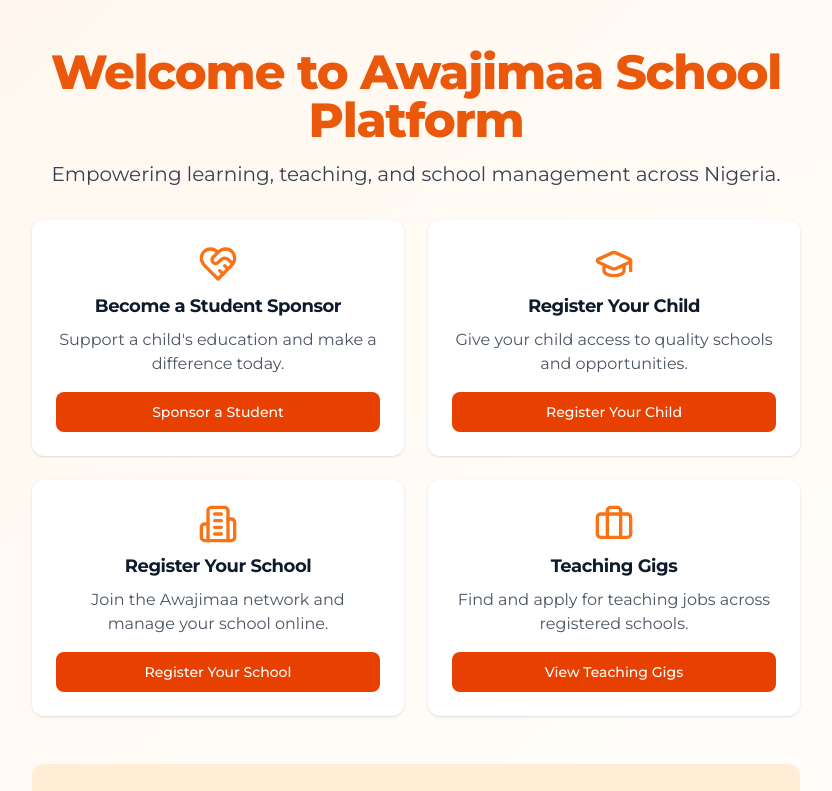
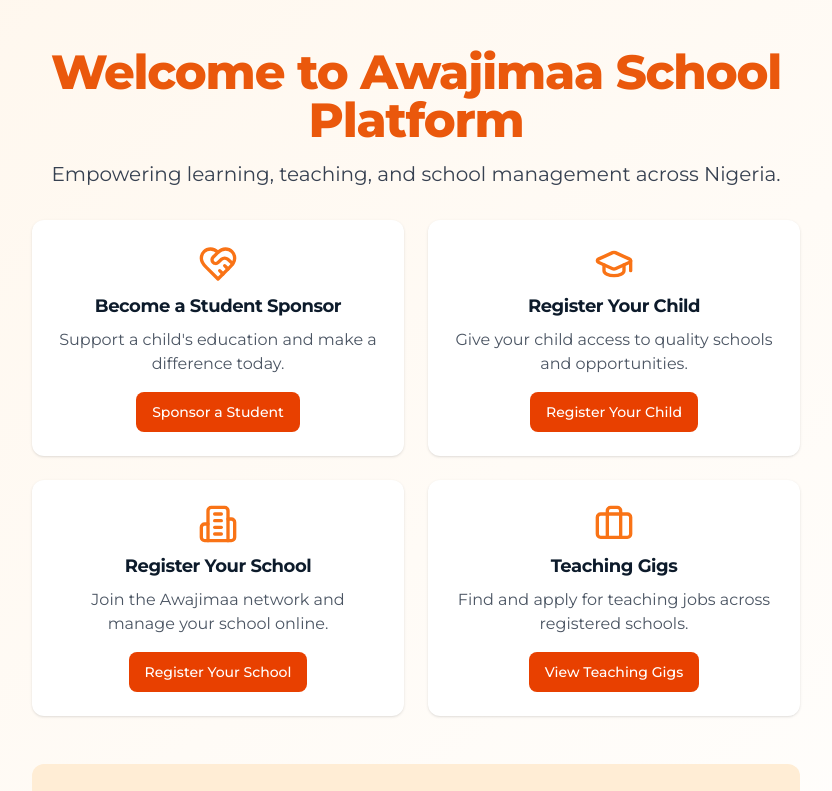
Before and after one commit to ivukpong/awajimaa-school-frontend, a Next.js app: page / in a window 1280 px wide. Shown: the top 791 px of the page, without its empty margins (224-1056 px from the left). Built offline with nearby package versions, Linux system fonts and the light colour scheme.

Commit message:
fix: update package dependencies and improve button usage in admissions and home pages

```diff
--- a/src/app/admissions/page.tsx
+++ b/src/app/admissions/page.tsx
@@ -1,3 +1,4 @@
+"use client";
 import React from "react";
 import Link from "next/link";
 import { useQuery } from "@tanstack/react-query";
@@ -72,18 +73,19 @@
                   </div>
                 )}
                 <div className="flex gap-2 mt-2">
+                  <Link href={`/register?school=${school.id}`}>
                     <Button
-                    asChild
                       size="sm"
                       className="bg-orange-500 hover:bg-orange-600"
                     >
-                    <Link href={`/register?school=${school.id}`}>
                       Apply Now
+                    </Button>
                   </Link>
+                  <Link href={`/schools/${school.id}`}>
+                    <Button size="sm" variant="outline">
+                      View School
                     </Button>
-                  <Button asChild size="sm" variant="outline">
-                    <Link href={`/schools/${school.id}`}>View School</Link>
-                  </Button>
+                  </Link>
                 </div>
               </Card>
             ))}
--- a/src/app/page.tsx
+++ b/src/app/page.tsx
@@ -24,9 +24,9 @@
             <p className="text-gray-600 mb-4">
               Support a child's education and make a difference today.
             </p>
-            <Button asChild className="w-full">
-              <Link href="/sponsor">Sponsor a Student</Link>
-            </Button>
+            <Link href="/sponsor">
+              <Button className="w-full">Sponsor a Student</Button>
+            </Link>
           </div>
           <div className="bg-white rounded-xl shadow p-6 flex flex-col items-center">
             <GraduationCap className="h-10 w-10 text-orange-500 mb-2" />
@@ -34,9 +34,9 @@
             <p className="text-gray-600 mb-4">
               Give your child access to quality schools and opportunities.
             </p>
-            <Button asChild className="w-full">
-              <Link href="/register?role=parent">Register Your Child</Link>
-            </Button>
+            <Link href="/register?role=parent">
+              <Button className="w-full">Register Your Child</Button>
+            </Link>
           </div>
           <div className="bg-white rounded-xl shadow p-6 flex flex-col items-center">
             <Building2 className="h-10 w-10 text-orange-500 mb-2" />
@@ -44,11 +44,9 @@
             <p className="text-gray-600 mb-4">
               Join the Awajimaa network and manage your school online.
             </p>
-            <Button asChild className="w-full">
-              <Link href="/register?role=school_admin">
-                Register Your School
-              </Link>
-            </Button>
+            <Link href="/register?role=school_admin">
+              <Button className="w-full">Register Your School</Button>
+            </Link>
           </div>
           <div className="bg-white rounded-xl shadow p-6 flex flex-col items-center">
             <Briefcase className="h-10 w-10 text-orange-500 mb-2" />
@@ -56,11 +54,9 @@
             <p className="text-gray-600 mb-4">
               Find and apply for teaching jobs across registered schools.
             </p>
-            <Button asChild className="w-full">
-              <Link href="/freelancer-teacher/recruitment">
-                View Teaching Gigs
-              </Link>
-            </Button>
+            <Link href="/freelancer-teacher/recruitment">
+              <Button className="w-full">View Teaching Gigs</Button>
+            </Link>
           </div>
         </div>
         <div className="bg-orange-100 rounded-xl p-6 mb-8">
@@ -73,28 +69,24 @@
           </p>
           <div className="flex flex-wrap gap-4 justify-center">
             <Button
-              asChild
               variant="outline"
               className="border-orange-400 text-orange-700"
             >
               <Link href="/admissions">Schools Currently Admitting</Link>
             </Button>
             <Button
-              asChild
               variant="outline"
               className="border-orange-400 text-orange-700"
             >
               <Link href="/regulator/schools">View All Schools</Link>
             </Button>
             <Button
-              asChild
               variant="outline"
               className="border-orange-400 text-orange-700"
             >
               <Link href="/register?role=school_admin">List Your School</Link>
             </Button>
             <Button
-              asChild
               variant="outline"
               className="border-orange-400 text-orange-700"
             >
```
Also changed, not shown: package.json (+22 -22 lines), 1 other file (tests, documents, lock files or other folders). Lines whose indentation alone changed are shown as unchanged.
